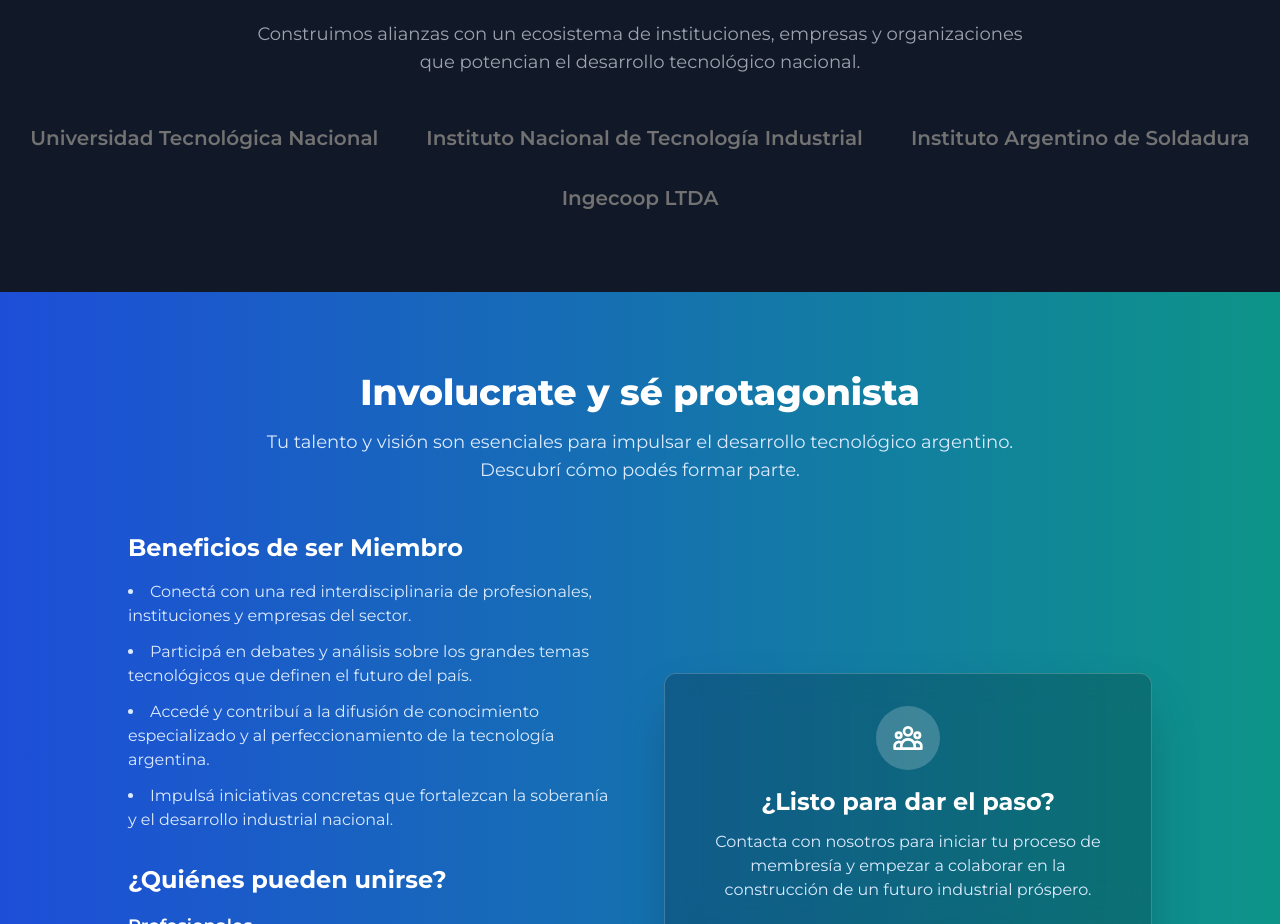
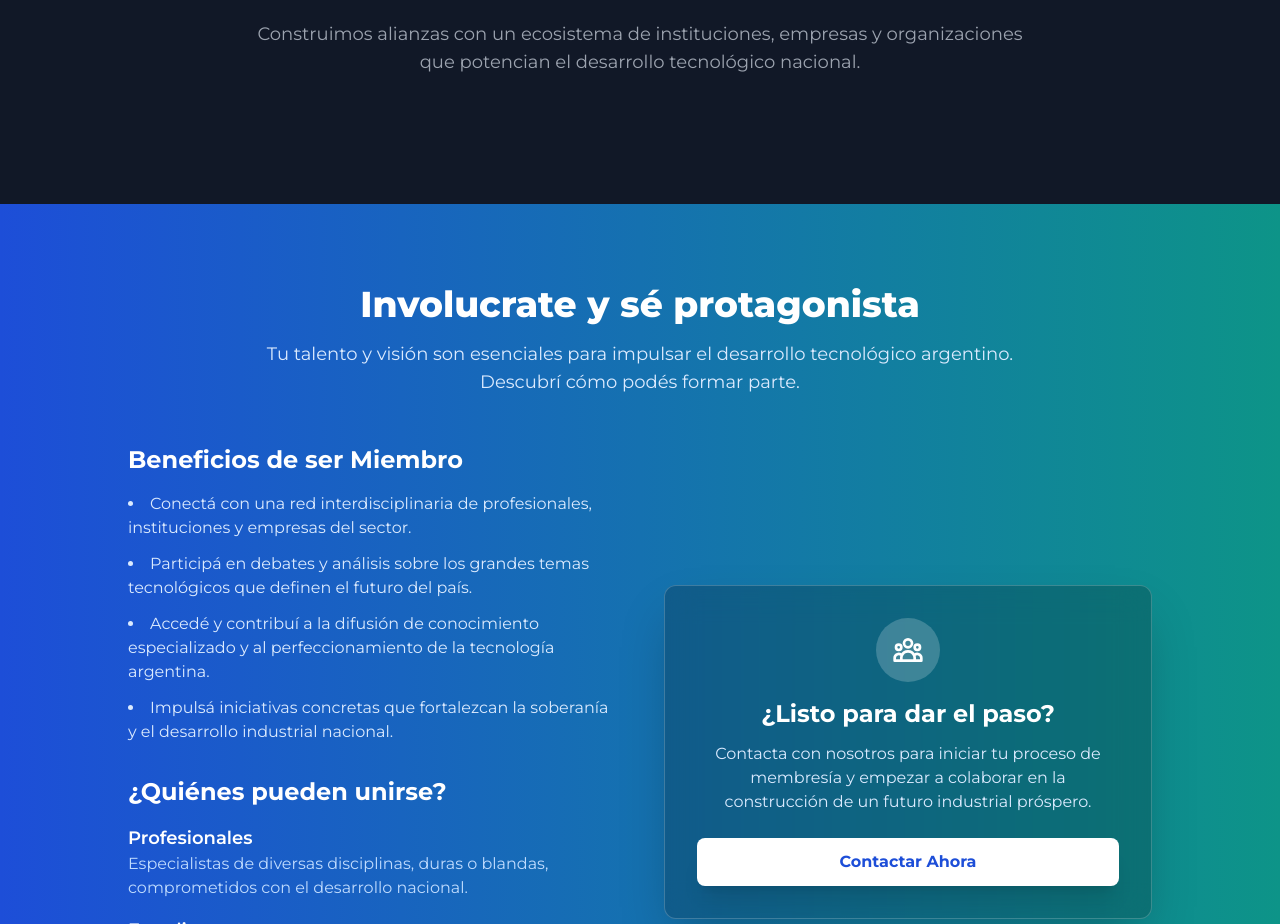
Before and after one commit to mlopezbisio/ATDA-Landing-page, a React (Vite) app: page / in a window 1280 px wide. Shown: the part 2290-3214 px from the top of the page. Built offline with nearby package versions, Linux system fonts and the light colour scheme.

Commit message:
borré los members del componente Network

```diff
--- a/components/Network.tsx
+++ b/components/Network.tsx
@@ -1,10 +1,6 @@
 import React from 'react';
 
 const Network: React.FC = () => {
-  const memberLogos = [
-    'Universidad Tecnológica Nacional', 'Instituto Nacional de Tecnología Industrial', 'Instituto Argentino de Soldadura', 'Ingecoop LTDA'
-  ];
-
   return (
     <section id="Network" className="py-20 bg-gray-900">
       <div className="container mx-auto px-6">
@@ -14,15 +10,6 @@ const Network: React.FC = () => {
             Construimos alianzas con un ecosistema de instituciones, empresas y organizaciones que potencian el desarrollo tecnológico nacional.
           </p>
         </div>
-        <div className="flex flex-wrap items-center justify-center gap-x-12 gap-y-8">
-          {memberLogos.map((logo, index) => (
-            <div key={index} className="text-center">
-              <span className="text-xl font-semibold text-gray-500 hover:text-gray-300 transition-colors duration-300 filter grayscale hover:grayscale-0">
-                {logo}
-              </span>
-            </div>
-          ))}
-        </div>
       </div>
     </section>
   );
```
